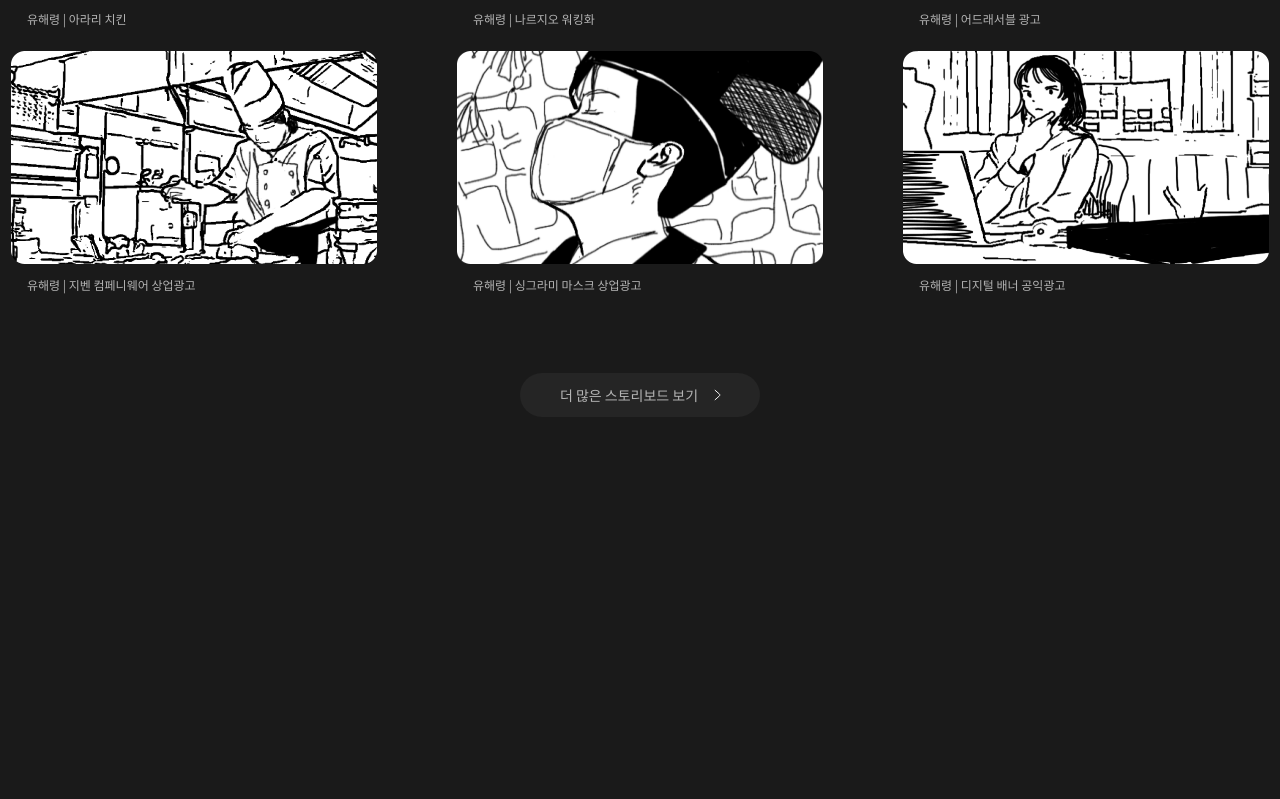
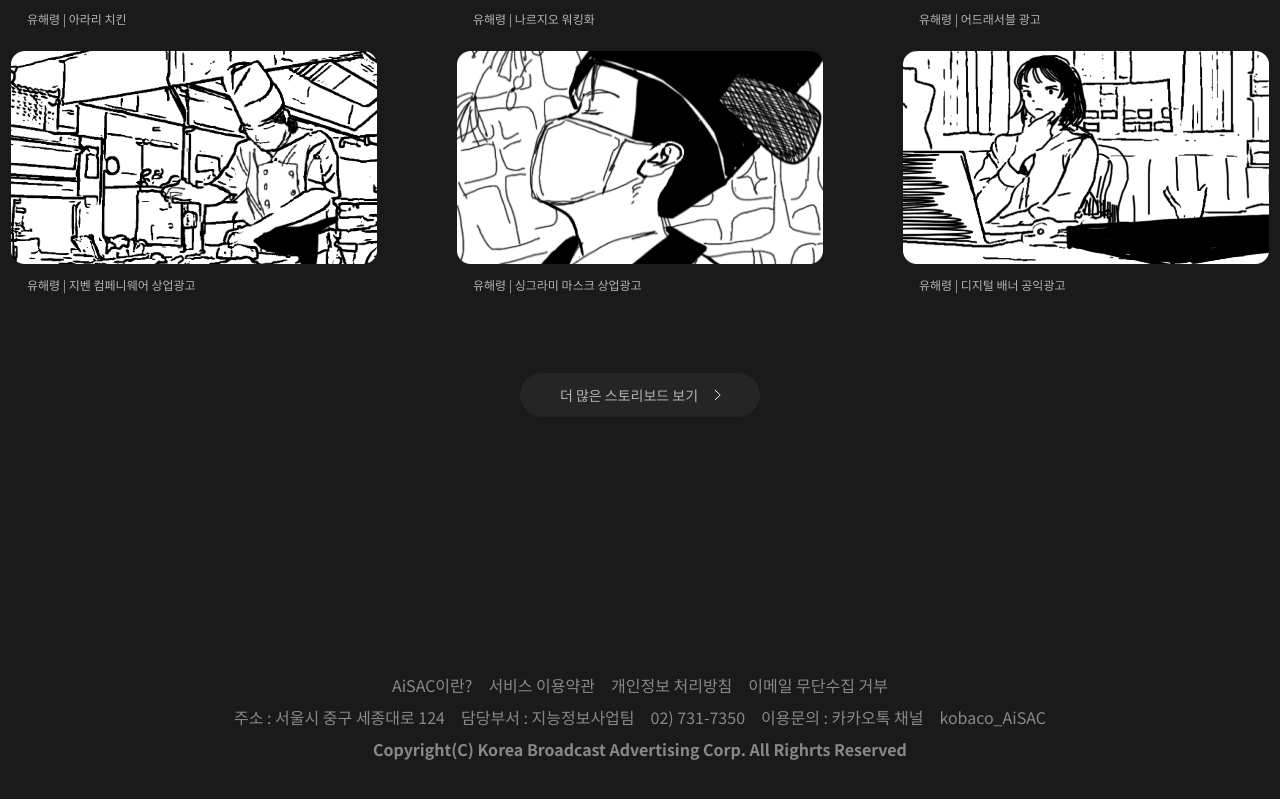
Before and after one commit to uiop5809/FrontEnd, a Next.js app: page /main in a window 1280 px wide. Shown: the part 3997-4796 px from the top of the page. Before the commit the page ends 4670 px from the top, so only its background shows below. Built offline with nearby package versions, Linux system fonts and the light colour scheme.

Commit message:
feat(#5): footer 제작

```diff
--- a/src/app/main/page.tsx
+++ b/src/app/main/page.tsx
@@ -1,3 +1,4 @@
+import Footer from "@/components/footer/Footer";
 import ContentBlock from "@/components/main/ContentBlock";
 import CopyBlock from "@/components/main/CopyBlock";
 import Intro from "@/components/main/Intro";
@@ -28,6 +29,7 @@ const MainPage = async () => {
       />
       <CopyBlock />
       <StoryBlock />
+      <Footer />
     </>
   );
 };
--- /dev/null
+++ b/src/components/footer/Footer.tsx
@@ -0,0 +1,65 @@
+"use client";
+
+import { styled } from "styled-components";
+
+const footerFirstData = [
+  "AiSAC이란?",
+  "서비스 이용약관",
+  "개인정보 처리방침",
+  "이메일 무단수집 거부",
+];
+
+const footerSecondData = [
+  "주소 : 서울시 중구 세종대로 124",
+  "담당부서 : 지능정보사업팀",
+  "02) 731-7350",
+  "이용문의 : 카카오톡 채널",
+  "kobaco_AiSAC",
+];
+
+export default function Footer() {
+  return (
+    <Layout>
+      <FooterBox>
+        {footerFirstData.map((data, index) => {
+          return <FooterText key={index}>{data}</FooterText>;
+        })}
+      </FooterBox>
+      <FooterBox>
+        {footerSecondData.map((data, index) => {
+          return <FooterText key={index}>{data}</FooterText>;
+        })}
+      </FooterBox>
+      <FooterText>
+        <span>
+          Copyright(C) Korea Broadcast Advertising Corp. All Righrts Reserved
+        </span>
+      </FooterText>
+    </Layout>
+  );
+}
+
+const Layout = styled.div`
+  width: 100%;
+  display: flex;
+  flex-direction: column;
+  justify-content: center;
+  align-items: center;
+  color: #888;
+  margin-bottom: 3rem;
+  gap: 0.5rem;
+`;
+
+const FooterBox = styled.div`
+  display: flex;
+  flex-direction: row;
+  align-items: center;
+  gap: 1rem;
+`;
+
+const FooterText = styled.div`
+  font-size: 1rem;
+  span {
+    font-weight: 800;
+  }
+`;
```
